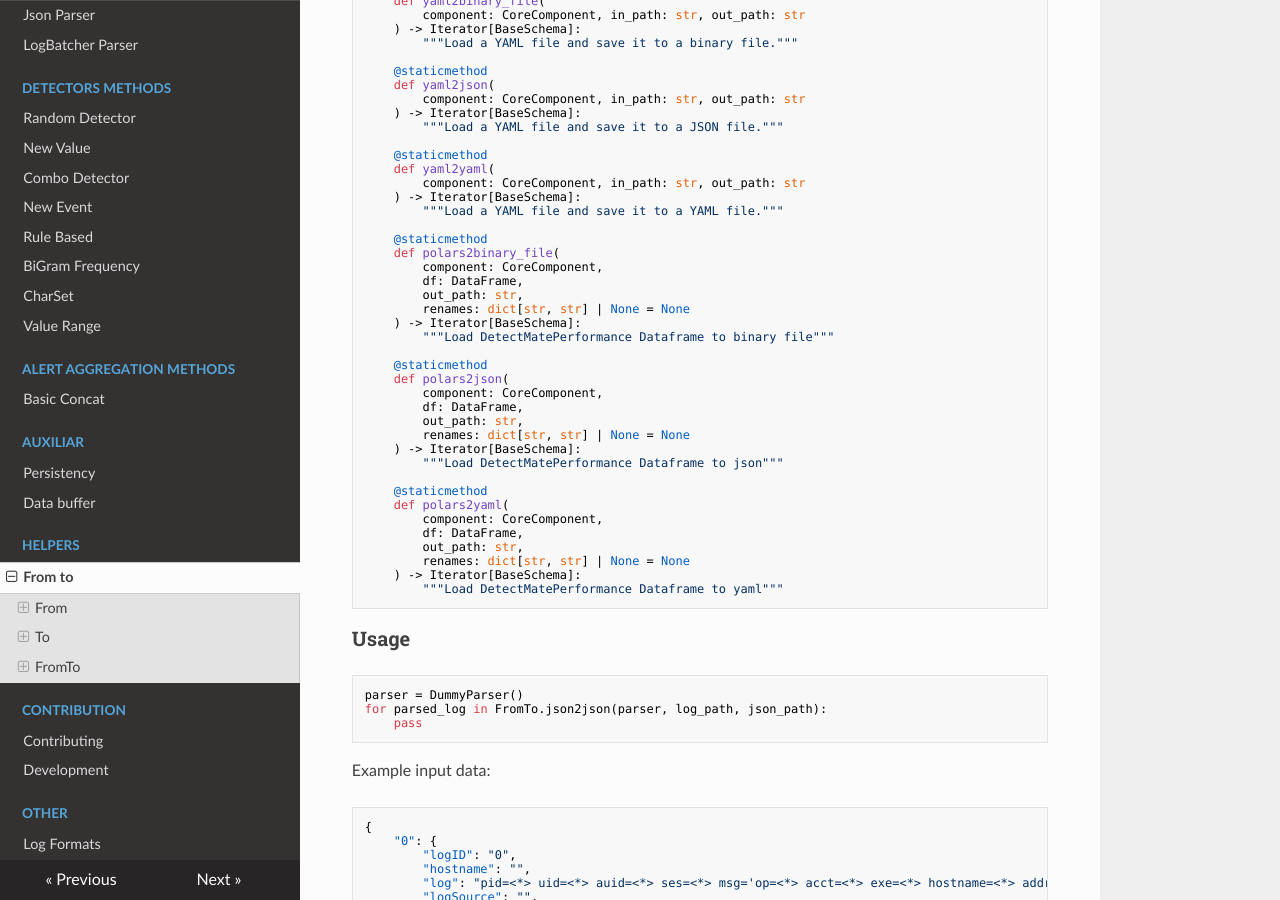
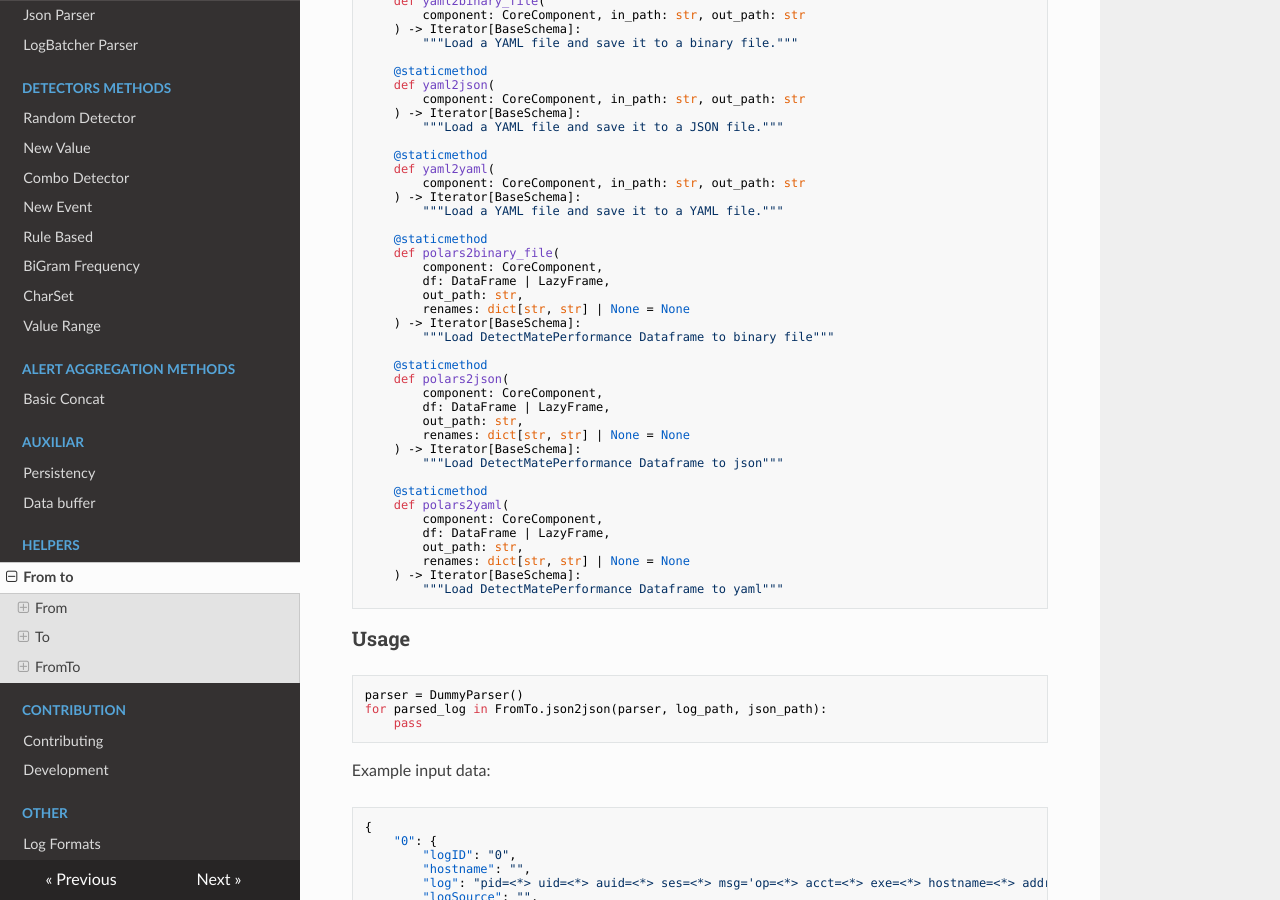
Before and after one commit to ait-detectmate/DetectMateLibrary, an MkDocs documentation site: the page built from docs/helper/from_to.md, in a window 1280 px wide and 900 px high, scrolled down 2728 px. Built offline with MkDocs 1.6.1, drawn with Linux system fonts in a browser that asks for light colours; nearby versions of some CDN libraries; some of the changed text lies outside the part shown.

Commit message:
update docs

```diff
--- a/docs/helper/from_to.md
+++ b/docs/helper/from_to.md
@@ -40,7 +40,7 @@ class From:
     @staticmethod
     def polars(
         component: CoreComponent,
-        df: DataFrame,
+        df: DataFrame | LazyFrame,
         do_process: bool = True,
         renames: dict[str, str] | None = None
     ) -> Iterator[BaseSchema]:
@@ -183,7 +183,7 @@ class FromTo:
     @staticmethod
     def polars2binary_file(
         component: CoreComponent,
-        df: DataFrame,
+        df: DataFrame | LazyFrame,
         out_path: str,
         renames: dict[str, str] | None = None
     ) -> Iterator[BaseSchema]:
@@ -192,7 +192,7 @@ class FromTo:
     @staticmethod
     def polars2json(
         component: CoreComponent,
-        df: DataFrame,
+        df: DataFrame | LazyFrame,
         out_path: str,
         renames: dict[str, str] | None = None
     ) -> Iterator[BaseSchema]:
@@ -201,7 +201,7 @@ class FromTo:
     @staticmethod
     def polars2yaml(
         component: CoreComponent,
-        df: DataFrame,
+        df: DataFrame | LazyFrame,
         out_path: str,
         renames: dict[str, str] | None = None
     ) -> Iterator[BaseSchema]:
```
